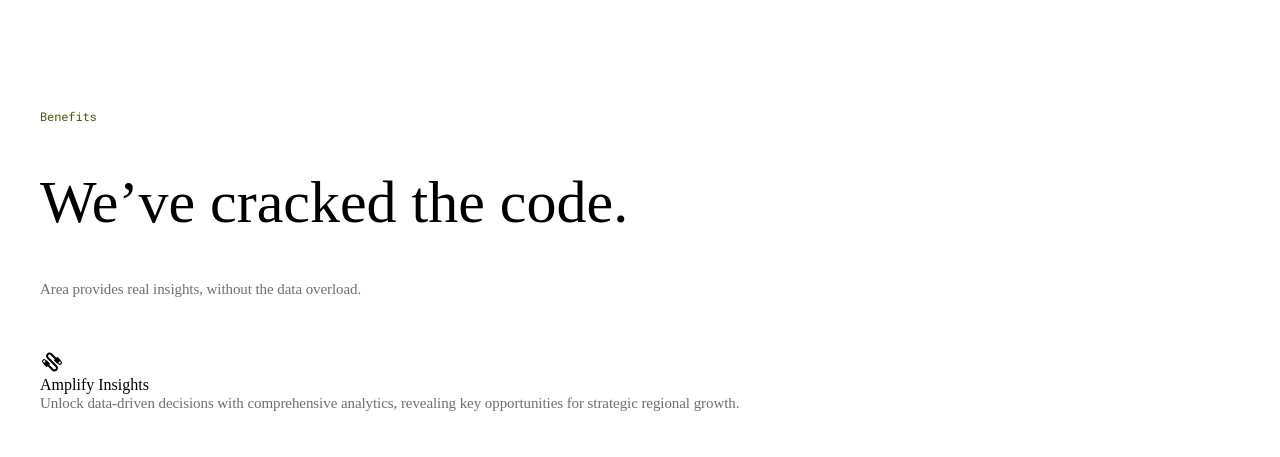
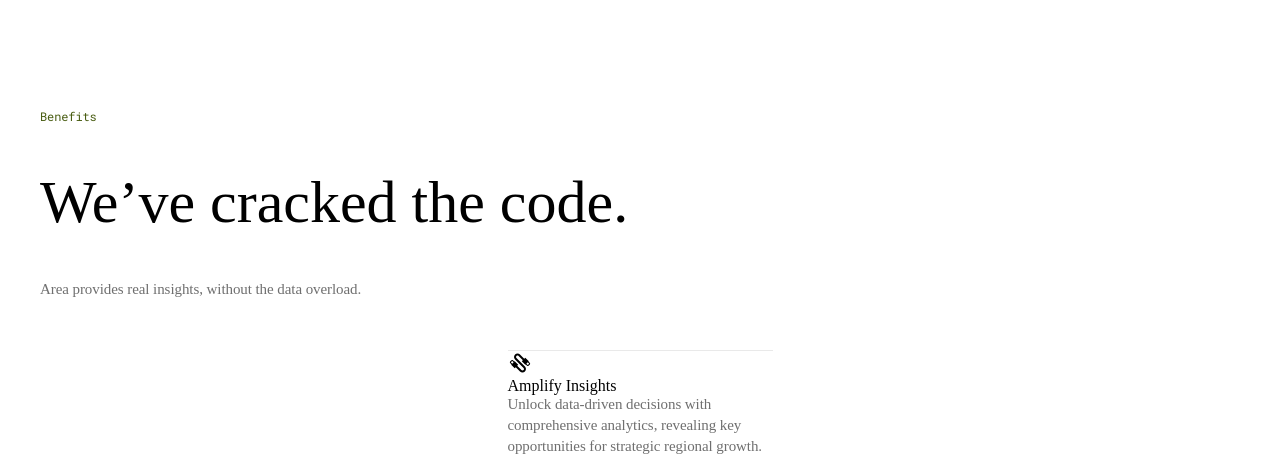
Before and after one commit to EkaNast/Area-lending, a plain HTML site: page index.html in a window 1280 px wide. Shown: the part 1031-1488 px from the top of the page. Before the commit the page ends 1445 px from the top, so only its background shows below. Drawn offline with Linux system fonts and the light colour scheme.

Commit message:
добавлены некоторые стили для  cards

```diff
--- /dev/null
+++ b/styles/blocks/cards.css
@@ -0,0 +1,9 @@
+.cards {
+    display: flex;
+    flex-wrap: wrap;
+    width: 265px;
+}
+
+.card {
+    border-top: 1px solid var(--accent-divider1);
+}
--- a/styles/main.css
+++ b/styles/main.css
@@ -4,6 +4,7 @@
 @import './components.css';
 @import './blocks/index.css';
 @import './blocks/info.css';
+@import './blocks/cards.css';
 
 body {
     min-width: 375px;
```
